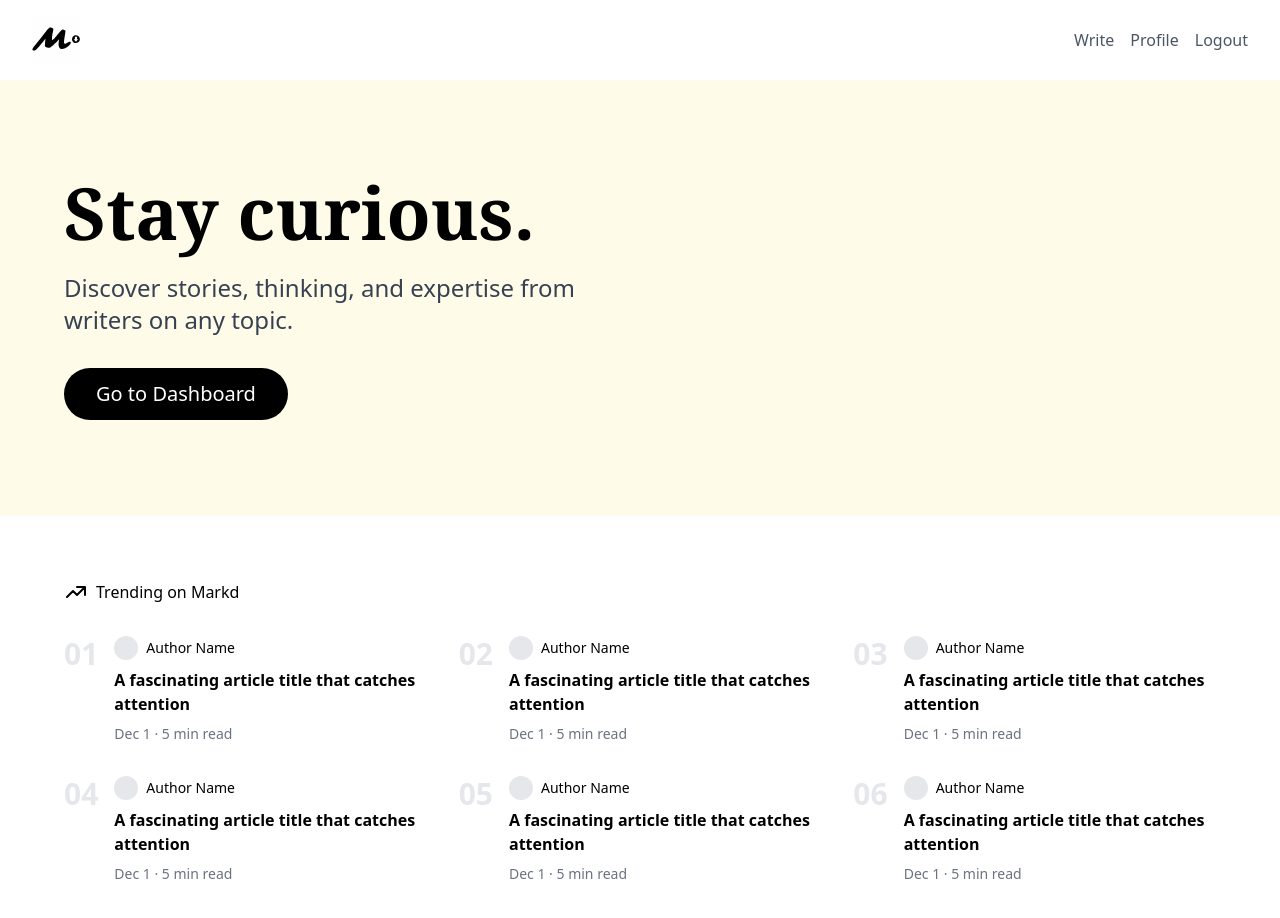
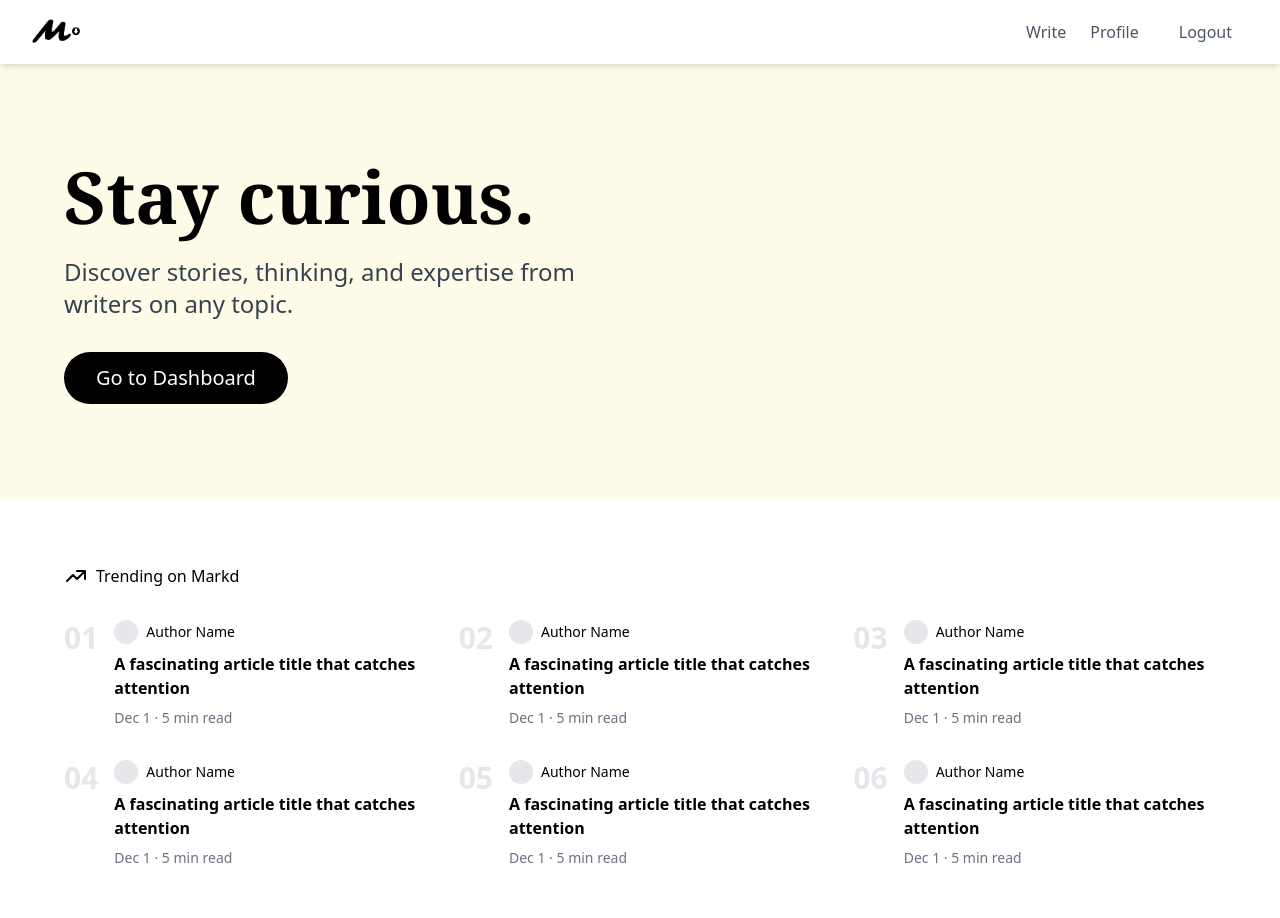
Before and after one commit to nandinikukreja/markd, a React (Vite) app in the folder frontend/: page / in a window 1280 px wide. Shown: the top 918 px of the page. Built offline with nearby package versions, Linux system fonts and the light colour scheme; sample sign-in values are in the browser's storage.

Commit message:
Enhance Dashboard and NavBar layout with improved spacing and sticky navigation

```diff
--- a/frontend/src/components/NavBar.jsx
+++ b/frontend/src/components/NavBar.jsx
@@ -13,44 +13,58 @@ const NavBar = () => {
   };
 
   return (
-    <nav className="flex items-center justify-between p-4 px-8 bg-white shadow">
-      <div className="text-2xl font-bold">
-        <Link to="/">
-          <img src="Markd.svg" alt="Logo" className="h-12 w-auto" />
+    <nav className="sticky top-0 z-50 bg-white shadow-md backdrop-blur-sm bg-opacity-90">
+      <div className="max-w-7xl mx-auto px-4 sm:px-6 lg:px-8">
+        <div className="flex items-center justify-between h-16">
+          {/* Logo */}
+          <div className="flex-shrink-0">
+            <Link to="/" className="transform hover:scale-105 transition-transform duration-200">
+              <img src="Markd.gif" alt="Logo" className="h-12 w-auto" />
             </Link>
           </div>
-      <div className="space-x-4">
-        {token && (
+
+          {/* Navigation Links */}
+          <div className="flex items-center gap-6">
+            {token ? (
               <>
-          <Link to="/new-article" className="text-gray-600 hover:text-gray-800 hover:underline">
+                <Link
+                  to="/new-article"
+                  className="text-gray-600 hover:text-black transition-colors duration-200 font-medium"
+                >
                   Write
                 </Link>
-          <Link to={`/users/${userId}`} className="text-gray-600 hover:text-gray-800 hover:underline">
+                <Link
+                  to={`/users/${userId}`}
+                  className="text-gray-600 hover:text-black transition-colors duration-200 font-medium"
+                >
                   Profile
                 </Link>
-          </>
-        )}
-        {token ? (
                 <button
                   onClick={handleLogout}
-            className="text-gray-600 hover:text-gray-800"
+                  className="px-4 py-2 rounded-full text-gray-600 hover:text-black hover:bg-gray-100 transition-all duration-200 font-medium"
                 >
                   Logout
                 </button>
+              </>
             ) : (
               <>
-            <Link to="/signin" className="text-gray-600 hover:text-gray-800">
+                <Link
+                  to="/signin"
+                  className="text-gray-600 hover:text-black transition-colors duration-200 font-medium"
+                >
                   Sign In
                 </Link>
                 <Link
                   to="/getstarted"
-              className="px-4 py-2 bg-black text-white rounded-full hover:bg-gray-800"
+                  className="px-4 py-2 bg-black text-white rounded-full hover:bg-gray-800 transition-colors duration-200 font-medium"
                 >
                   Get Started
                 </Link>
               </>
             )}
           </div>
+        </div>
+      </div>
     </nav>
   );
 };
--- a/frontend/src/pages/Dashboard.jsx
+++ b/frontend/src/pages/Dashboard.jsx
@@ -42,7 +42,7 @@ const Dashboard = () => {
   return (
     <div className="min-h-screen bg-white">
       {/* Main Content */}
-      <div className="max-w-5xl mx-auto px-4 sm:px-6 lg:px-8">
+      <div className="max-w-5xl mx-auto mt-10 px-4 sm:px-6 lg:px-8">
         <div className="flex flex-col md:flex-row gap-8">
           {/* Left Column - Articles (Full width on mobile) */}
           <div className="w-full md:flex-1 md:max-w-2xl">
```
Also changed, not shown: frontend/public/Markd.gif (added). Lines whose indentation alone changed are shown as unchanged.
